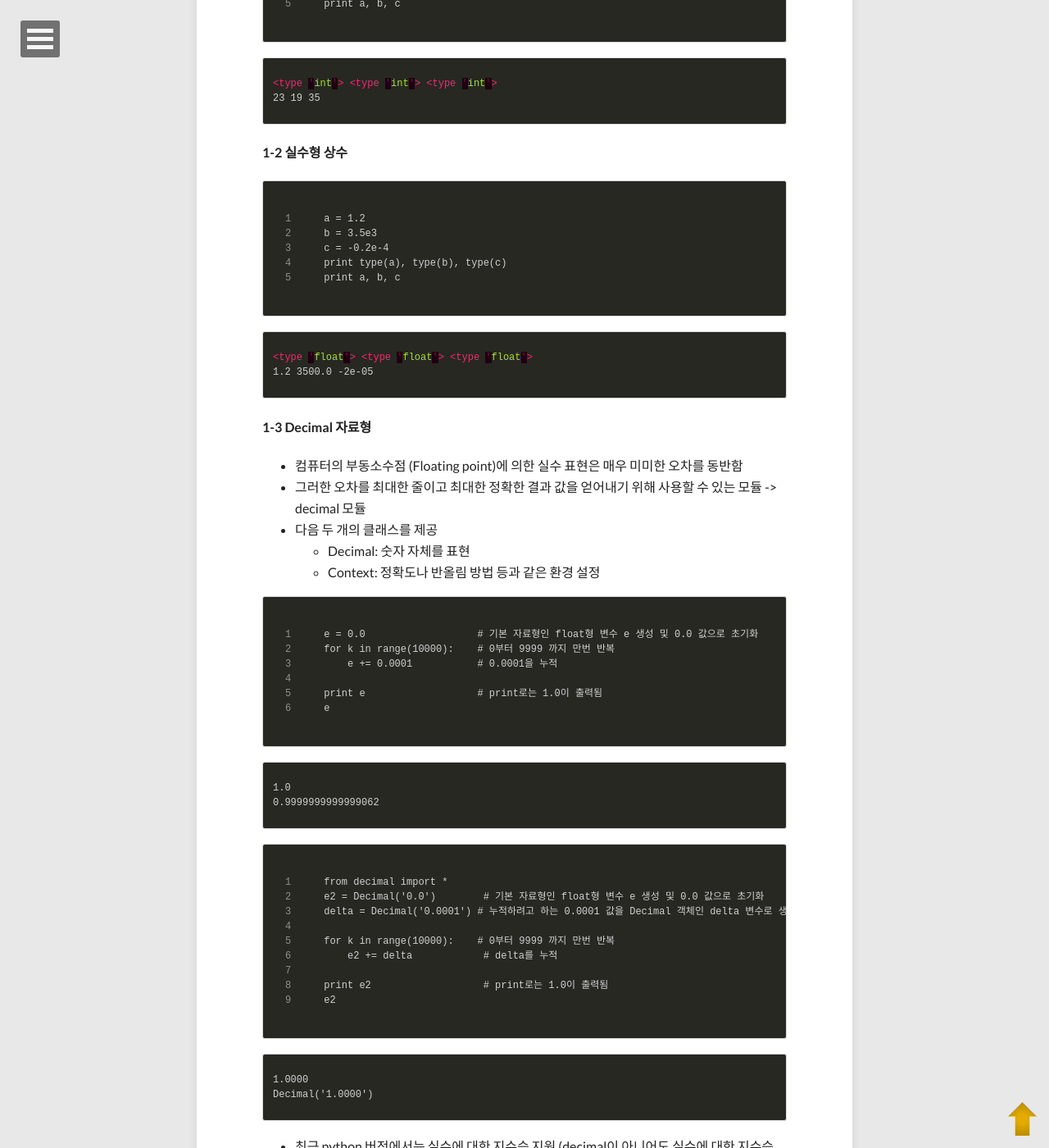
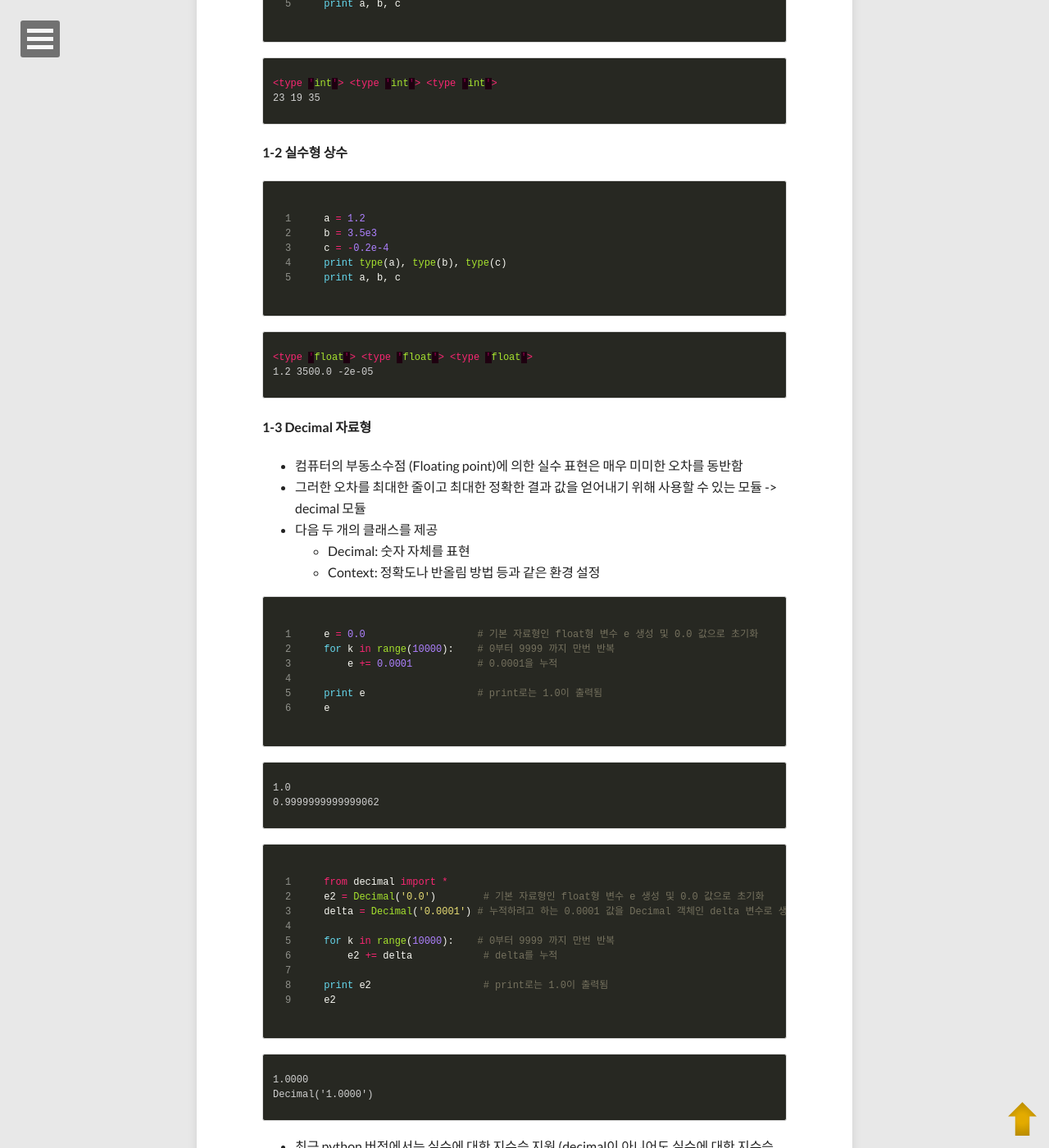
Before and after one commit to geoncheollee/geonblog, a Jekyll site: the page built from lecture_1.md, in a window 1280 px wide and 1400 px high, scrolled down 994 px. Shown: the whole window at 82% size. Built offline with Jekyll 4.4.1, drawn with Linux system fonts in a browser that asks for light colours; nearby versions of some CDN libraries; comment, search, counter and statistics services are not loaded; some of the changed text lies outside the part shown.

Commit message:
20141103_hong

```diff
--- a/lecture_1.md
+++ b/lecture_1.md
@@ -28,7 +28,7 @@ share: true
 
 ### 1-1 정수형 상수
 
-{% highlight html linenos %}
+{% highlight python linenos %}
 {% raw %}
 a = 23      # 10진 정수
 b = 023     # 8진 정수
@@ -46,7 +46,7 @@ print a, b, c
 
 ####1-2 실수형 상수
 
-{% highlight html linenos %}
+{% highlight python linenos %}
 {% raw %}
 a = 1.2
 b = 3.5e3
@@ -68,7 +68,7 @@ print a, b, c
   - Decimal: 숫자 자체를 표현
   - Context: 정확도나 반올림 방법 등과 같은 환경 설정
 
-{% highlight html linenos %}
+{% highlight python linenos %}
 {% raw %}
 e = 0.0                   # 기본 자료형인 float형 변수 e 생성 및 0.0 값으로 초기화
 for k in range(10000):    # 0부터 9999 까지 만번 반복
@@ -84,7 +84,7 @@ e
 0.9999999999999062
 {% endhighlight %}
 
-{% highlight html linenos %}
+{% highlight python linenos %}
 {% raw %}
 from decimal import *
 e2 = Decimal('0.0')        # 기본 자료형인 float형 변수 e 생성 및 0.0 값으로 초기화
@@ -106,7 +106,7 @@ Decimal('1.0000')
 - 최근 python 버전에서는 실수에 대한 지수승 지원 (decimal이 아니어도 실수에 대한 지수승 가능)
 - Decimal 타입과 기본 실수형에 대한 사칙연산은 에러 발생
 
-{% highlight html linenos %}
+{% highlight python linenos %}
 {% raw %}
 a = Decimal('35.72') b = Decimal('1.73')
 print a ** 2
@@ -148,14 +148,8 @@ Decimal('485.8887109649886451686600498')
 ***
 
 ### 2-1 산술 연산자
-| 연산자 |    우선순위  | 설명   | 결합순서 |
-|:------:|:------:|:-----------------:|:-----------:|
-| +, -     |    1   |   단항 연산자        |  -  |
-|  **      |    2   |지수 연산자        | 왼쪽 <- 오른쪽 |
-| *,/,%,// |    3    |곱하기,나누기,나머지,몫 | 왼쪽 -> 오른쪽 |
-| +, -     |    4    |더하기,빼기           |   왼쪽 -> 오른쪽  |
 
-{% highlight html linenos %}
+{% highlight python linenos %}
 {% raw %}
 print 2 ** 3
 print 5 % -3
@@ -186,7 +180,7 @@ print --3
 ### 2-2 관계 연산자
 - 객체가 지닌 값의 크기(대소)를 비교함
 
-{% highlight html linenos %}
+{% highlight python linenos %}
 {% raw %}
 print 6 == 9
 print 6 != 9
@@ -215,7 +209,7 @@ True
 - 논리 연산자 자체가 값을 반환하지는 않는다.
 - 논리 연산을 따라 최종적으로 평가(Evaluation)되어진 값이 반환된다.
 
-{% highlight html linenos %}
+{% highlight python linenos %}
 {% raw %}
 a = 20
 b = 30
@@ -232,7 +226,7 @@ True
   - True: 1
   - False: 0
 
-{% highlight html linenos %}
+{% highlight python linenos %}
 {% raw %}
 print True + 1
 print False + 1
@@ -298,34 +292,10 @@ True
 </body>
 </html>
 
-<!-- 이미지 기능 -->
-<figure>
-	<a href="http://farm9.staticflickr.com/8426/7758832526_cc8f681e48_b.jpg"><img src="http://farm9.staticflickr.com/8426/7758832526_cc8f681e48_c.jpg" alt=""></a>
-	<figcaption><a href="http://www.flickr.com/photos/80901381@N04/7758832526/" title="Morning Fog Emerging From Trees by A Guy Taking Pictures, on Flickr">Morning Fog Emerging From Trees by A Guy Taking Pictures, on Flickr</a>.</figcaption>
-</figure>
 
-<!-- 동영상 기능 -->
-<iframe width="560" height="315" src="//www.youtube.com/embed/SU3kYxJmWuQ" frameborder="0"> </iframe>
-
-<!-- 코드입력부 기능 -->
-{% highlight html linenos %}
-{% raw %}
-def add(a,b):
-  return a+b
-
-print add(1,2)
-{% endraw %}
-{% endhighlight %}
-
-
-<!-- 코드 출력부 기능 -->
-{% highlight html %}
-<iframe width="560" height="315" src="//www.youtube.com/embed/SU3kYxJmWuQ" frameborder="0"> </iframe>
-{% endhighlight %}
-
+<!-- 문제풀이 -->
 <html>
 
-<!-- 문제풀이 -->
 <div class="page">
 <div class="body">
 <div class="main">
```
